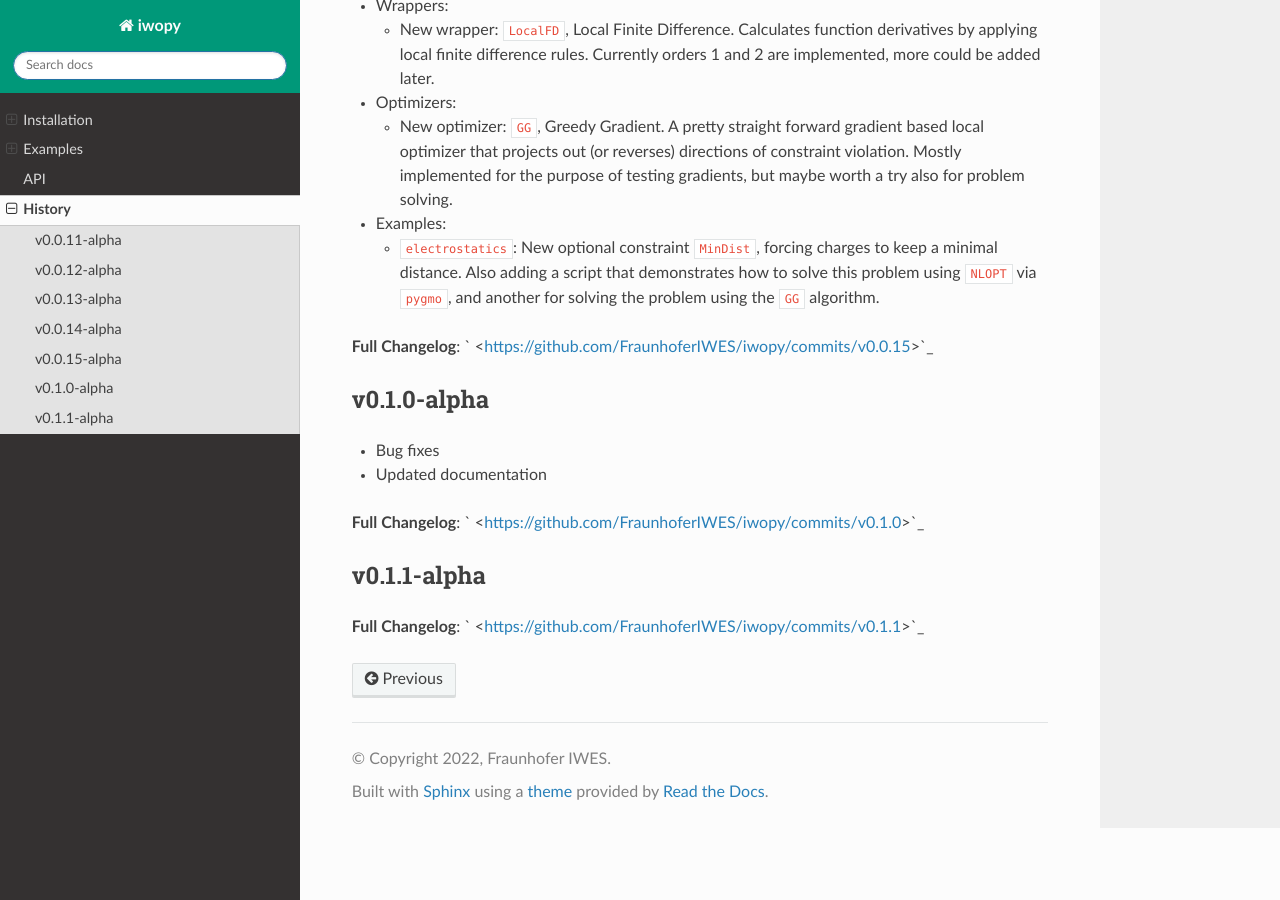
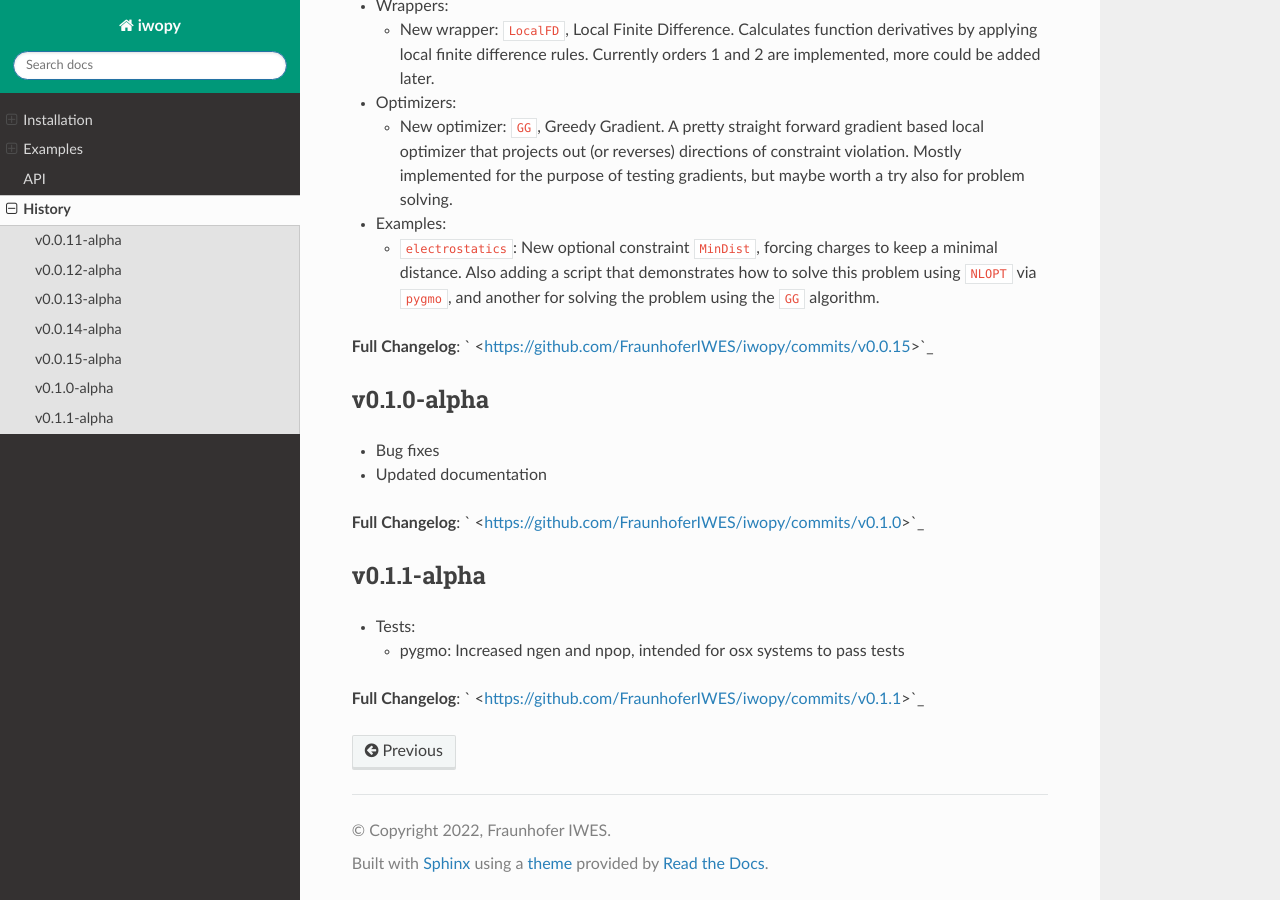
Before and after one commit to FraunhoferIWES/iwopy, a Sphinx documentation site: the page built from docs/source/history.md, in a window 1280 px wide and 900 px high, scrolled down 1342 px. Built offline with Sphinx 7.4.7 and the Read the Docs theme 2.0.0, drawn with Linux system fonts in a browser that asks for light colours; pages that are not in the unit, such as notebooks, are missing from menus; the version number could not be read and is left out.

Commit message:
updating history

```diff
--- a/docs/source/history.md
+++ b/docs/source/history.md
@@ -63,6 +63,7 @@ Enjoy - we are awaiting comments and issues, thanks for testing.
 
 ## v0.1.1-alpha
 
-
+- Tests:
+  - pygmo: Increased ngen and npop, intended for osx systems to pass tests
 
 **Full Changelog**: [](https://github.com/FraunhoferIWES/iwopy/commits/v0.1.1)
```
